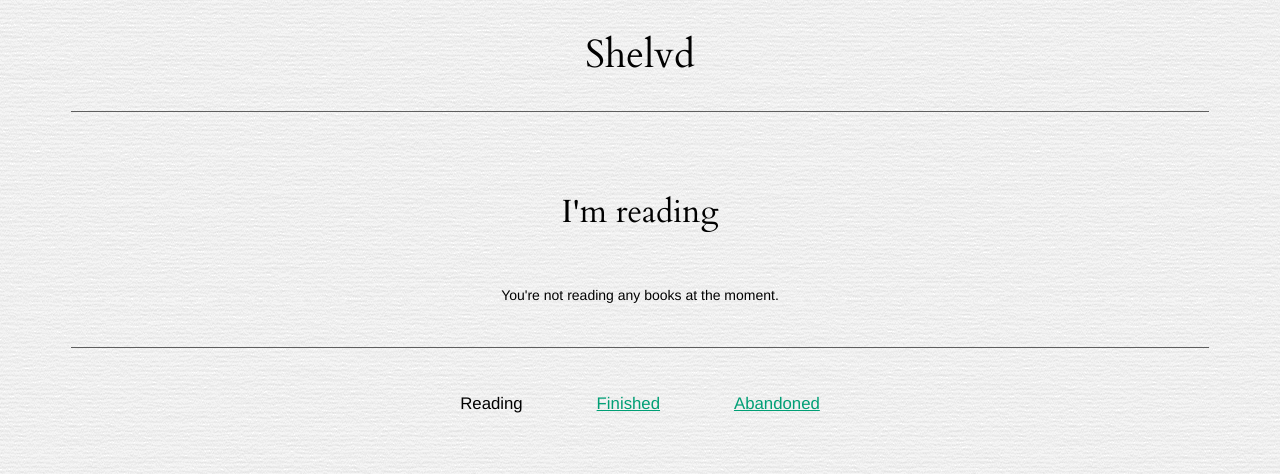
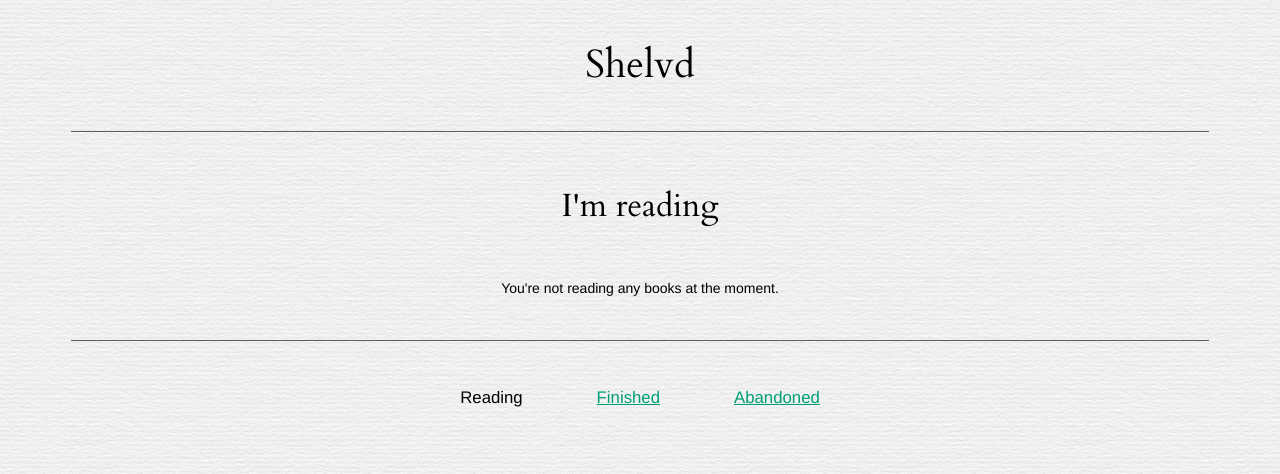
Before and after one commit to lovedaybrooke/Shelvd, a Django app: page / in a window 1280 px wide. Shown: the top 474 px of the page. Run offline with Django 3.2, Linux system fonts and the light colour scheme; data that the repository does not hold is empty; parts of the project's set-up code (start-up, migrations or seed data) failed here and were passed over.

Commit message:
Tweaks to margins

```diff
--- a/shelvd/static/stylesheets/main.css
+++ b/shelvd/static/stylesheets/main.css
@@ -20,9 +20,9 @@
 h1 {
   font-size: 2.8em;
   font-weight: 400;
-  padding-bottom: 30px;
-  margin-bottom: 20px;
-  margin-top: 5px;
+  padding-bottom: 40px;
+  margin-bottom: 10px;
+  margin-top: 15px;
   border-bottom: 1.75px #5E5E5E solid;
 }
 
@@ -38,7 +38,7 @@
 }
 
 h2#first {
-  margin-top: 1.8em;
+  margin-top: 1.3em;
 }
 
 div.bookinfo {
```
